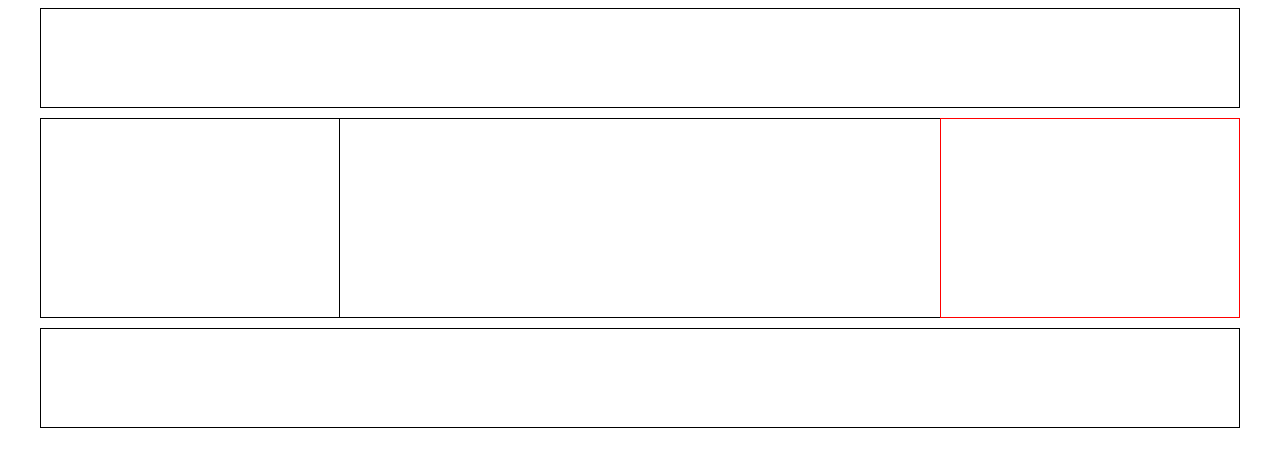
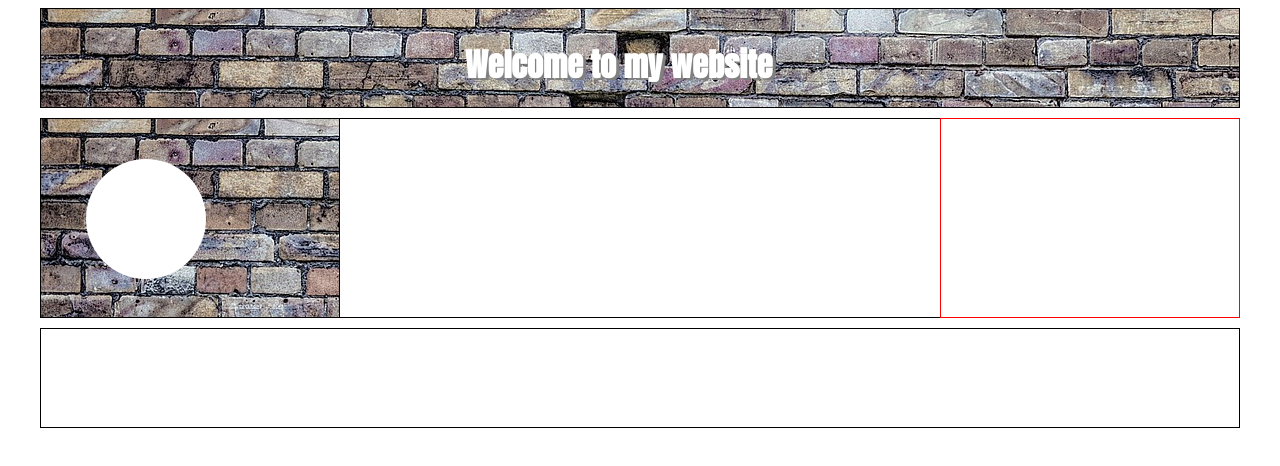
Before and after one commit to tafarian/Website, a website: page index.html in a window 1280 px wide. Drawn offline with nearby package versions, Linux system fonts and the light colour scheme.

Commit message:
Working on website

```diff
--- a/index.html
+++ b/index.html
@@ -5,18 +5,26 @@
     <title>Website</title>
     <link href="css/main.css" rel="stylesheet">
     <meta name="viewport" content="width=device-width, initial-scale=1.0">
+    <link rel="stylesheet" href="./node_modules/animate.css/animate.min.css">
+    <link href="https://fonts.googleapis.com/css?family=Anton" rel="stylesheet">
 </head>
 <body>
 
 <header class="grid">
     <div class="row">
-        <div class="col-12" id="logo"></div>
+        <div class="col-12" id="logo">
+            <div>
+                <h1 class="animated fadeInRight">Welcome to my website</h1>
+            </div>
+        </div>
     </div>
 </header>
 
 <section class="grid space">
     <div class="row">
-        <div class="col-3 leftMenu"></div>
+        <div class="col-3 leftMenu">
+            <div></div>
+        </div>
         <div class="col-6" id="mainSection"></div>
         <div class="col-3 rightCol"></div>
     </div>
--- a/package.json
+++ b/package.json
@@ -18,5 +18,8 @@
   "homepage": "https://github.com/tafarian/Website#readme",
   "devDependencies": {
     "webpack": "^3.10.0"
+  },
+  "dependencies": {
+    "animate.css": "^3.5.2"
   }
 }
--- a/scss/main.scss
+++ b/scss/main.scss
@@ -34,12 +34,24 @@
 
 * {
   box-sizing: border-box;
-
+  font-family: 'Anton', sans-serif;
 }
 
 #logo {
   height: 100px;
+  background-image: url("./../images/background.jpg");
   border: 1px solid black;
+  display: flex;
+  justify-content: center;
+  div {
+    margin: 10px 0 10px 0;
+    justify-content: center;
+    width: 350px;
+  }
+  h1 {
+    color: white;
+    text-shadow: 3px 2px 0px gray;
+  }
 }
 
 .space {
@@ -49,6 +61,14 @@
 .leftMenu {
   height: 200px;
   border: 1px solid black;
+  background-image: url("./../images/background.jpg");
+  div {
+    width: 120px;
+    height: 120px;
+    background-color: white;
+    margin: 40px 0 0 45px;
+    border-radius: 50%;
+  }
 }
 
 #mainSection {
```
Also changed, not shown: css/main.css, images/background.jpg (added), 2 other files.
